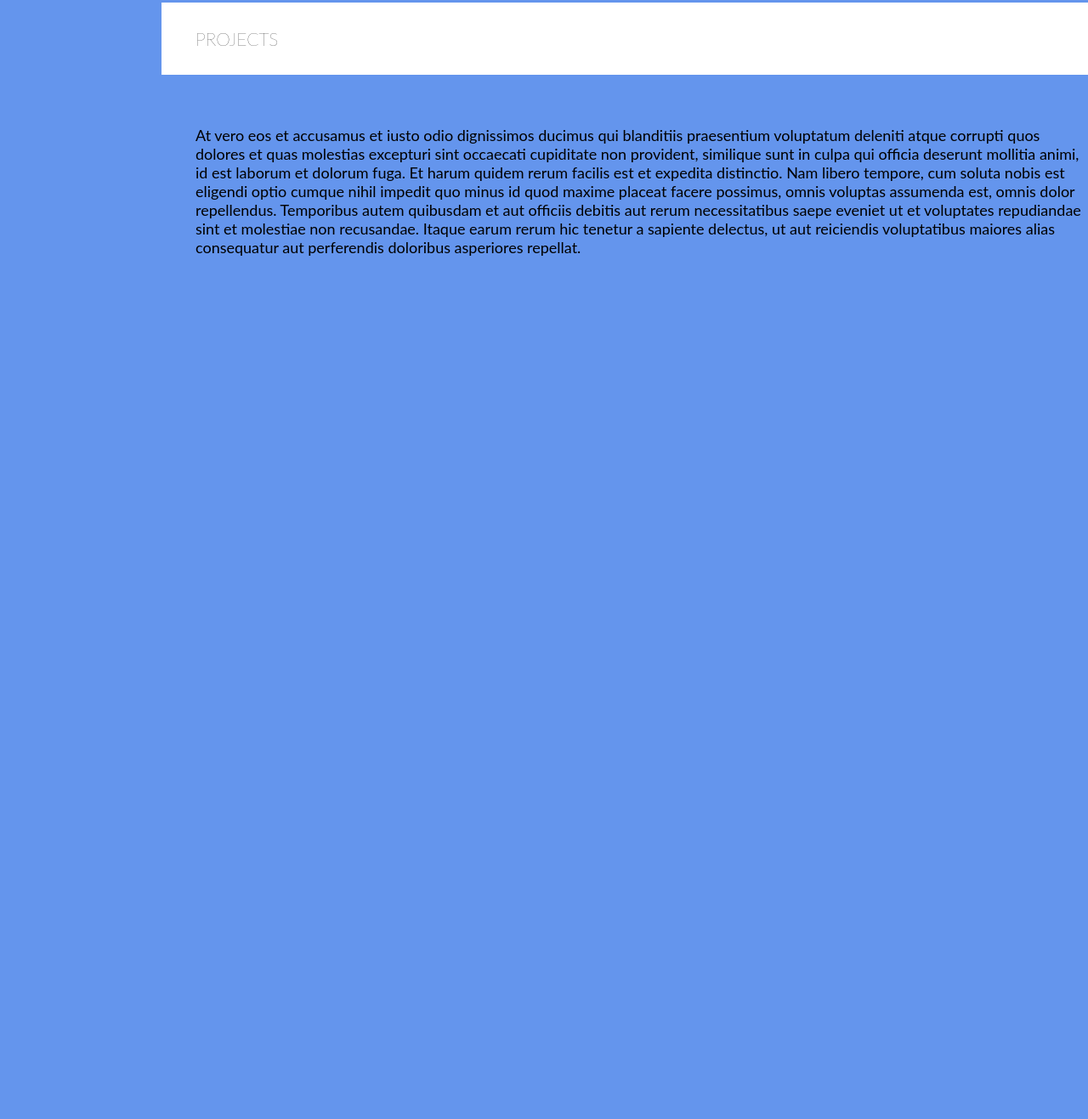
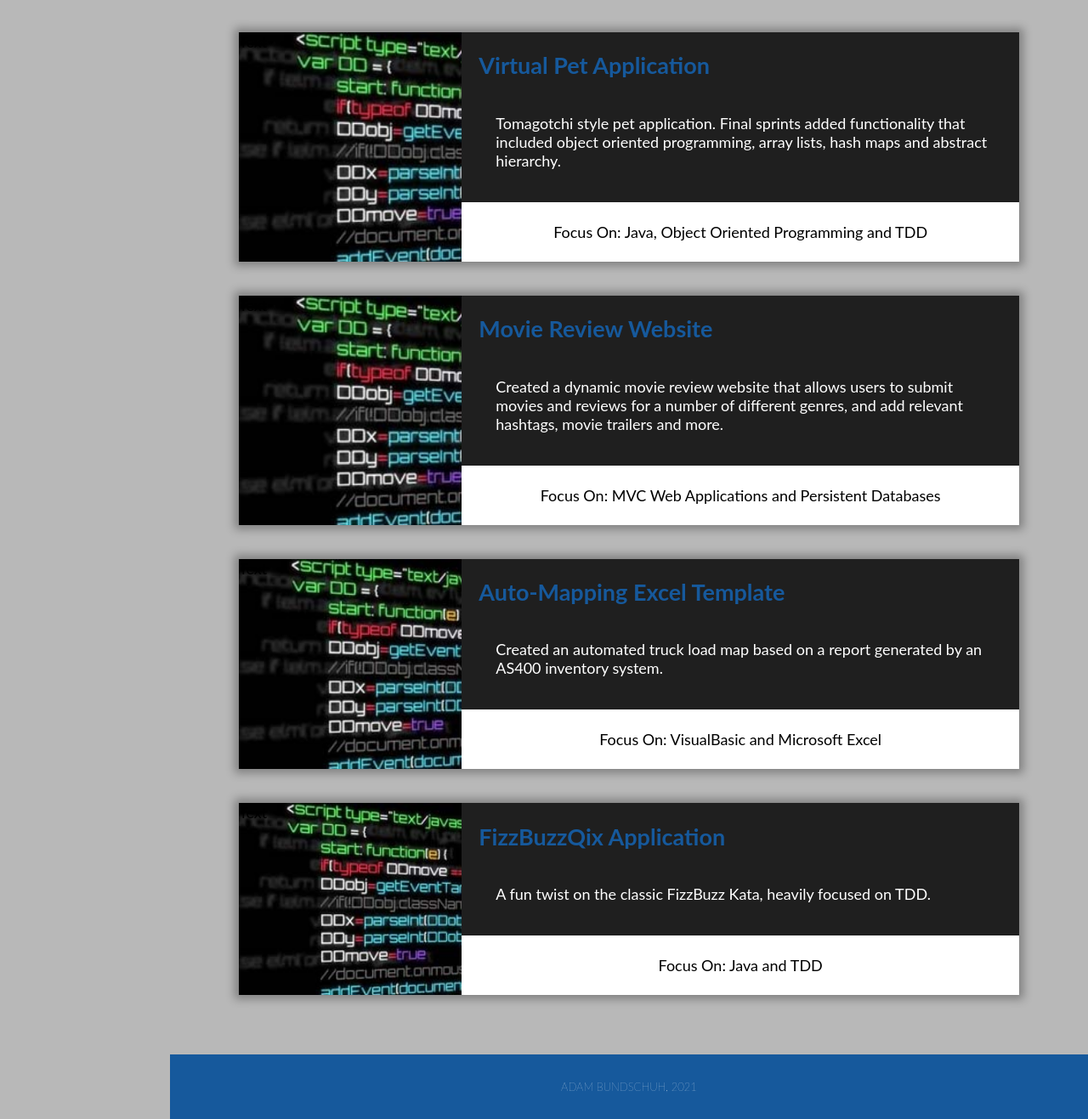
Before and after one commit to AdamBundschuh/AdamBundschuh.github.io, a plain HTML site: page index.html in a window 1280 px wide. Shown: the part 1433-2750 px from the top of the page at 85% size. Before the commit the page ends 1783 px from the top, so only its background shows below. Drawn offline with Linux system fonts and the light colour scheme.

Commit message:
Updated more CSS styling

```diff
--- a/css/layout.css
+++ b/css/layout.css
@@ -1,7 +1,11 @@
 body {
   font-family: "Lato", sans-serif;
-  background-color: cornflowerblue;
+  background-color: #b8b8b8;
   margin: 0px;
+}
+
+.window-height {
+  height: 100vh;
 }
 
 p {
@@ -18,6 +22,9 @@ p {
   background-color: #111;
   overflow-x: hidden;
   padding-top: 20px;
+
+  /* border: 1px solid #333; */
+  box-shadow: 5px 0 10px -1px rgba(0, 0, 0, 0.4);
 }
 
 .side-bar a {
@@ -34,7 +41,7 @@ p {
 }
 
 .main-content {
-  margin-left: 190px;
+  margin-left: 200px;
   font-size: 18px;
   padding: 0px;
 }
@@ -44,11 +51,12 @@ section {
 }
 
 .section-header {
-    background-color: white;
+  background-color: rgb(22, 89, 156);
 }
 
 h3 {
   font-weight: 200;
+  color: white;
   margin-bottom: 60px;
   margin-top: 0;
   padding: 30px 40px;
@@ -56,10 +64,23 @@ h3 {
 }
 
 h3.name {
-    color:dodgerblue;
+  color: dodgerblue;
   padding-left: 20px;
   padding-bottom: 0px;
   margin-bottom: 0px;
+}
+
+.name a {
+  /* padding: 6px 8px 6px 16px; */
+  text-decoration: none;
+  padding-left: 0px;
+  font-size: 20px;
+  color: dodgerblue;
+  display: block;
+}
+
+.name a:hover {
+  color: #f1f1f1;
 }
 
 h3.tagline {
@@ -70,16 +91,11 @@ h3.tagline {
 }
 
 .img-bkgd {
-
-    background: url(/images/header-bkgd.jpg) repeat;
+  background: url(/images/header-bkgd-02.jpg) repeat;
   position: relative;
   background-size: cover;
 
   /* background-clip: border-box; */
-}
-
-.window-height {
-    height: 100vh;
 }
 
 .overlay {
@@ -105,12 +121,11 @@ h3.tagline {
 }
 
 .text-bkgd {
-    background-color: dodgerblue;
+  background-color: rgb(22, 89, 156);
   padding: 6px 15px 10px 15px;
   /* border: 2px solid darkred; */
   border-radius: 4px;
   box-shadow: 2px 2px 10px rgba(0, 0, 0, 0.397);
-
 }
 
 blockquote {
@@ -118,3 +133,80 @@ blockquote {
   font-size: 20px;
   font-style: italic;
 }
+
+.all-projects {
+  display: flex;
+  flex-direction: row;
+  width: 60%;
+  color: white;
+  width: 85%;
+  margin: 0px auto 0px auto;
+  flex-wrap: wrap;
+  justify-content: space-between;
+
+}
+
+.project {
+  width: 100%;
+  margin-bottom: 40px;
+  box-shadow: 0px 0 10px 5px rgba(0, 0, 0, 0.3);
+}
+
+.all-projects div {
+  display: flex;
+}
+
+.project-image {
+  display: flex;
+  background-color: white;
+
+  background: url(/images/project-01-medium.jpg);
+  background-size: cover;
+  color: black;
+  height: auto;
+  width: 30%;
+  min-width: 200px;
+}
+
+.project-text {
+  display: flex;
+  background-color: rgb(31, 31, 31);
+  width: 75%;
+  padding: 30px;
+  flex-direction: column;
+  padding: 0px;
+}
+
+.project-text h2 {
+  padding-left: 20px;
+  color: rgb(22, 89, 156);
+}
+
+.project-text p {
+  padding-right: 25px;
+  padding-bottom: 20px;
+}
+
+.tools {
+  display: flex;
+  background-color: white;
+  color: black;
+  min-height: 50px;
+  justify-content: center;
+  align-items: center;
+  margin-top: auto;
+  padding-left: 15px;
+  padding-right: 15px;
+  padding-top: 10px;
+  padding-bottom: 10px;
+}
+
+.footer {
+  padding-bottom: 0px;
+}
+
+.footer h3 {
+  margin-bottom: 0px;
+  text-align: center;
+  font-size: small;
+}
--- a/index.html
+++ b/index.html
@@ -13,13 +13,13 @@
     <div class="container">
 
         <div class="side-bar">
-            <h3 class="name">Adam Bundschuh</h3>
+            <h3 class="name"><a href="#photo-top-banner">Adam Bundschuh</a></h3>
             <h3 class="tagline">Full Stack Developer</h3>
 
-            <a href="#about-me">Link One</a>
-            <a href="#experience">Link Two</a>
-            <a href="#projects">Link Three</a>
-            <a href="#">Link Four</a>
+            <a href="#about-me">About Me</a>
+            <a href="#experience">Experience</a>
+            <a href="#projects">Projects</a>
+            <!-- <a href="#resume">Resume</a> -->
 
         </div>
 
@@ -32,7 +32,7 @@
 
                 <div class="header-text">
                     Catchy <span class="text-bkgd">Slogan Here</span>
-                    <blockquote>"Inspirational bullshit motto/quote here..."</blockquote>
+                    <blockquote>"Inspirational motto or quote here..."</blockquote>
                 </div>
 
             </section>
@@ -41,44 +41,110 @@
 
             <section id="about-me">
                 <div class="section-header">
-                <h3>About Me</h3>
+                    <h3>About Me</h3>
                 </div>
 
-            <p>At vero eos et accusamus et iusto odio dignissimos ducimus qui blanditiis praesentium
-                voluptatum deleniti atque corrupti quos dolores et quas molestias excepturi sint occaecati
-                cupiditate non provident, similique sunt in culpa qui officia deserunt mollitia animi,
-                id est laborum et dolorum fuga. Et harum quidem rerum facilis est et expedita distinctio.
-                Nam libero tempore, cum soluta nobis est eligendi optio cumque nihil impedit quo minus id
-                quod maxime placeat facere possimus, omnis voluptas assumenda est, omnis dolor repellendus.
-                Temporibus autem quibusdam et aut officiis debitis aut rerum necessitatibus saepe eveniet ut
-                et voluptates repudiandae sint et molestiae non recusandae. Itaque earum rerum hic tenetur
-                a sapiente delectus, ut aut reiciendis voluptatibus maiores alias consequatur aut perferendis
-                doloribus asperiores repellat.</p>
+                <p>I enjoy being challenged and solving problems which fuels my passion for software development. I'm
+                    currently seeking
+                    opportunities that will further my learning and advance my skillsets, languages and techniques.
+                </p>
             </section>
 
             <section id="experience">
                 <div class="section-header">
-                <h3>Experience</h3>
+                    <h3>Experience</h3>
                 </div>
 
-            <p>Java • Spring • Hibernate • JPA • JavaScript • MVC • HTML • CSS • Flexbox • Grid • TDD • Agile (Scrum) • Object Oriented Programming (OOP) • AJAX • JSON • Restful APIs • Responsive Design / Mobile • Structured Query Language (SQL) • Relational Databases • Source Control / Git</p>
+                <p>Java • Spring • Hibernate • JPA • JavaScript • MVC • HTML • CSS • Flexbox • Grid • TDD • Agile
+                    (Scrum) • Object Oriented Programming (OOP) • AJAX • JSON • Restful APIs • Responsive Design /
+                    Mobile • Structured Query Language (SQL) • Relational Databases • Source Control / Git</p>
             </section>
 
             <section id="projects">
+
                 <div class="section-header">
-                <h3>Projects</h3>
+                    <h3>Projects</h3>
                 </div>
 
-            <p>At vero eos et accusamus et iusto odio dignissimos ducimus qui blanditiis praesentium
-                voluptatum deleniti atque corrupti quos dolores et quas molestias excepturi sint occaecati
-                cupiditate non provident, similique sunt in culpa qui officia deserunt mollitia animi,
-                id est laborum et dolorum fuga. Et harum quidem rerum facilis est et expedita distinctio.
-                Nam libero tempore, cum soluta nobis est eligendi optio cumque nihil impedit quo minus id
-                quod maxime placeat facere possimus, omnis voluptas assumenda est, omnis dolor repellendus.
-                Temporibus autem quibusdam et aut officiis debitis aut rerum necessitatibus saepe eveniet ut
-                et voluptates repudiandae sint et molestiae non recusandae. Itaque earum rerum hic tenetur
-                a sapiente delectus, ut aut reiciendis voluptatibus maiores alias consequatur aut perferendis
-                doloribus asperiores repellat.</p>
+                <div class="all-projects">
+
+                    <div class="project">
+
+                        <div class="project-image">
+                            <div class="side-shadow">Text</div>
+                        </div>
+
+                        <div class="project-text">
+                            <h2>Virtual Pet Application</h2>
+                            <p>Tomagotchi style pet application. Final sprints added functionality that included
+                                object oriented programming, array lists, hash maps and abstract hierarchy.</p>
+                            <div class="tools">Focus On: Java, Object Oriented Programming and TDD</div>
+                        </div>
+
+
+                    </div>
+
+                    <div class="project">
+
+                        <div class="project-image">
+                            <div class="side-shadow">Text</div>
+                        </div>
+
+                        <div class="project-text">
+                            <h2>Movie Review Website</h2>
+                            <p>Created a dynamic movie review website that allows users to submit movies and reviews
+                                for a number of different genres, and add relevant hashtags, movie trailers and more.
+                            </p>
+                            <div class="tools">Focus On: MVC Web Applications and Persistent Databases</div>
+                        </div>
+
+
+                    </div>
+
+                    <div class="project">
+
+                        <div class="project-image">
+                            <div class="side-shadow">Text</div>
+                        </div>
+
+                        <div class="project-text">
+                            <h2>Auto-Mapping Excel Template</h2>
+                            <p>Created an automated truck load map based on a report generated by an AS400 inventory system.
+
+                                 </p>
+                            <div class="tools">Focus On: VisualBasic and Microsoft Excel</div>
+                        </div>
+
+
+                    </div>
+
+                    <div class="project">
+
+                        <div class="project-image">
+                            <div class="side-shadow">Text</div>
+                        </div>
+
+                        <div class="project-text">
+                            <h2>FizzBuzzQix Application</h2>
+                            <p>A fun twist on the classic FizzBuzz Kata, heavily focused on TDD.</p>
+                            <div class="tools">Focus On: Java and TDD</div>
+                        </div>
+
+
+                    </div>
+
+
+
+                </div>
+
+            </section>
+
+            <section id="footer" class="footer">
+
+                <div class="section-header">
+                    <h3>Adam Bundschuh, 2021</h3>
+                </div>
+
             </section>
 
 
```
Also changed, not shown: images/header-bkgd-02.jpg (added), images/project-01-medium.jpg (added), images/project-01-vert.jpg (added), images/project-01.jpg (added), 1 other file. Lines whose indentation alone changed are shown as unchanged.
